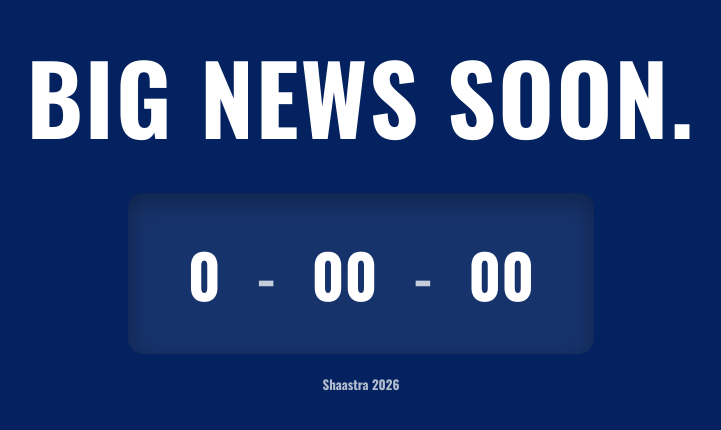
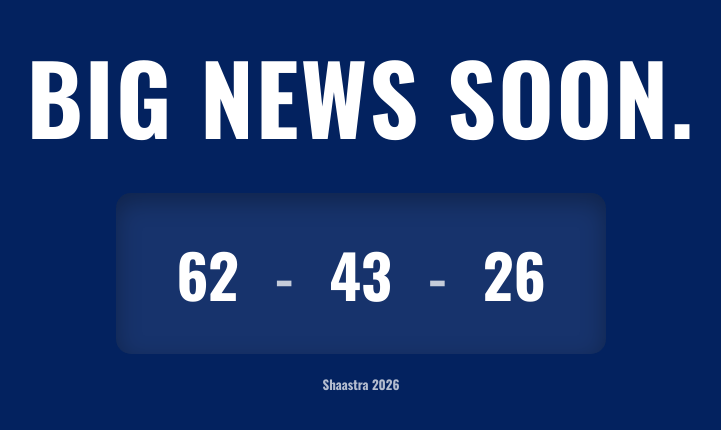
Before and after one commit to AnvayMM23/imc_launch, a plain HTML site: page index.html in a window 1280 px wide. Shown: the part 178-608 px from the top of the page, without its empty margins (279-1000 px from the left). Drawn offline with nearby package versions, Linux system fonts and the light colour scheme.

Commit message:
Update index.html

```diff
--- a/index.html
+++ b/index.html
@@ -97,7 +97,7 @@
 
   <script>
     // Countdown target: 2nd November 2025, 00:00:00
-    const target = new Date(2025, 10, 7, 0, 0, 0);
+    const target = new Date(2025, 10, 10, 0, 0, 0);
 
     const $hours = document.getElementById('hours');
     const $minutes = document.getElementById('minutes');
```
